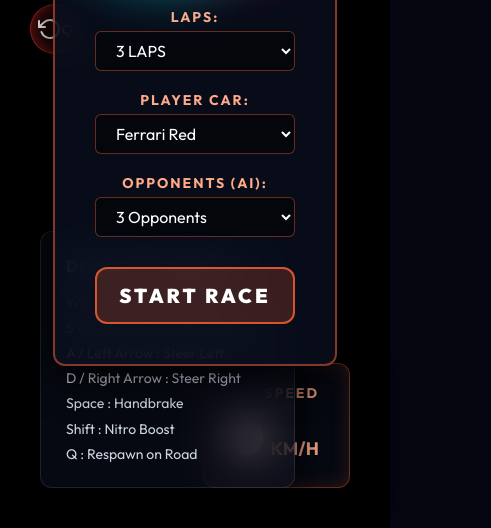
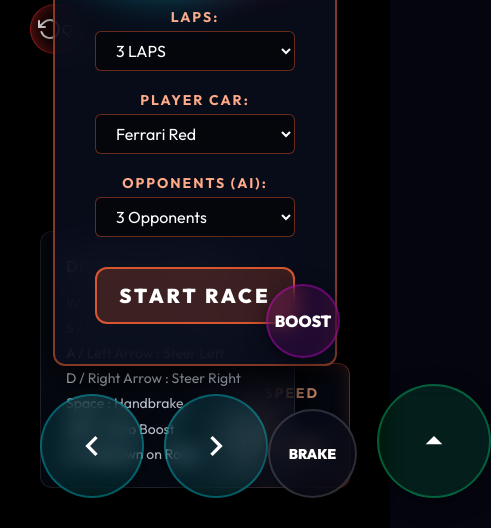
Before and after one commit to Raza023/CarRaceMultiplayer, a plain HTML site: page index.html in a window 390 px wide. Shown: the part 316-844 px from the top of the page, 491 px wide, since content can reach past the window. Drawn offline with nearby package versions, Linux system fonts and the light colour scheme; a script that the page names is missing.

Commit message:
feat: add mobile touch control overlay and event handlers for steering, gas, brake, and boost

```diff
--- a/index.html
+++ b/index.html
@@ -3,7 +3,7 @@
 
 <head>
     <meta charset="UTF-8">
-    <meta name="viewport" content="width=device-width, initial-scale=1.0">
+    <meta name="viewport" content="width=device-width, initial-scale=1.0, maximum-scale=1.0, user-scalable=no">
     <title>Photorealistic 3D Racing</title>
     <style>
         @import url('https://fonts.googleapis.com/css2?family=Outfit:wght@400;700;900&display=swap');
@@ -405,6 +405,86 @@
             background: rgba(255, 100, 50, 0.5);
             transform: scale(1.05);
         }
+
+        /* ===== MOBILE TOUCH CONTROLS ===== */
+        .touch-container {
+            position: absolute;
+            bottom: 30px;
+            left: 0;
+            width: 100%;
+            height: 220px;
+            display: flex;
+            justify-content: space-between;
+            padding: 0 40px;
+            box-sizing: border-box;
+            pointer-events: none;
+            z-index: 1000;
+        }
+
+        /* Detect touch capability via media query */
+        @media (pointer: coarse) {
+            .touch-container { display: flex; }
+            #controls-help { display: none; }
+        }
+
+        /* Fallback: hide if not touch */
+        @media (pointer: fine) {
+            .touch-container { display: none; }
+        }
+
+        .touch-group {
+            display: flex;
+            gap: 20px;
+            align-items: flex-end;
+            pointer-events: auto;
+        }
+
+        .touch-btn {
+            width: 85px;
+            height: 85px;
+            background: rgba(10, 15, 30, 0.5);
+            backdrop-filter: blur(10px);
+            -webkit-backdrop-filter: blur(10px);
+            border: 2px solid rgba(255, 255, 255, 0.15);
+            border-radius: 50%;
+            display: flex;
+            align-items: center;
+            justify-content: center;
+            color: #fff;
+            font-size: 24px;
+            font-weight: 900;
+            user-select: none;
+            -webkit-tap-highlight-color: transparent;
+            transition: all 0.1s ease;
+            box-shadow: 0 5px 20px rgba(0,0,0,0.5);
+        }
+
+        .touch-btn:active {
+            transform: scale(0.9);
+            background: rgba(255, 100, 50, 0.4);
+            border-color: #ff8800;
+            box-shadow: 0 0 30px rgba(255, 136, 0, 0.6);
+        }
+
+        .touch-btn.steering { width: 100px; height: 100px; background: rgba(0, 242, 255, 0.1); border-color: rgba(0, 242, 255, 0.3); }
+        .touch-btn.steering:active { background: rgba(0, 242, 255, 0.3); border-color: #00f2ff; box-shadow: 0 0 30px rgba(0, 242, 255, 0.6); }
+
+        .touch-btn.gas { width: 110px; height: 110px; background: rgba(0, 255, 136, 0.1); border-color: rgba(0, 255, 136, 0.3); font-size: 32px; }
+        .touch-btn.gas:active { background: rgba(0, 255, 136, 0.3); border-color: #00ff88; box-shadow: 0 0 30px rgba(0, 255, 136, 0.6); }
+
+        .touch-btn.boost {
+            position: absolute;
+            bottom: 140px;
+            right: 50px;
+            width: 70px;
+            height: 70px;
+            background: rgba(255, 0, 255, 0.1);
+            border-color: rgba(255, 0, 255, 0.3);
+            font-size: 16px;
+        }
+        .touch-btn.boost:active { background: rgba(255, 0, 255, 0.3); border-color: #ff00ff; box-shadow: 0 0 30px rgba(255, 0, 255, 0.6); }
+
+        .touch-btn svg { width: 40px; height: 40px; fill: currentColor; }
     </style>
 </head>
 
@@ -442,6 +522,27 @@
             Space : Handbrake<br>
             Shift : Nitro Boost<br>
             Q : Respawn on Road
+        </div>
+
+        <!-- NEW TOUCH CONTROLS OVERLAY -->
+        <div class="touch-container">
+            <div class="touch-group">
+                <div id="touch-left" class="touch-btn steering">
+                    <svg viewBox="0 0 24 24"><path d="M15.41 7.41L14 6l-6 6 6 6 1.41-1.41L10.83 12z"/></svg>
+                </div>
+                <div id="touch-right" class="touch-btn steering">
+                    <svg viewBox="0 0 24 24"><path d="M10 6L8.59 7.41 13.17 12l-4.58 4.59L10 18l6-6z"/></svg>
+                </div>
+            </div>
+            <div class="touch-group">
+                <div id="touch-brake" class="touch-btn brake">
+                    <span style="font-size: 14px;">BRAKE</span>
+                </div>
+                <div id="touch-gas" class="touch-btn gas">
+                    <svg viewBox="0 0 24 24"><path d="M7 14l5-5 5 5z"/></svg>
+                </div>
+            </div>
+            <div id="touch-boost" class="touch-btn boost">BOOST</div>
         </div>
 
         <!-- RACE MODE HUD -->
@@ -1528,27 +1629,47 @@
                 if (keys.hasOwnProperty(e.key)) keys[e.key] = false;
             });
 
-            // RACE AGAIN button
+            // --- TOUCH CONTROLS LOGIC ---
+            const bindTouch = (id, key) => {
+                const el = document.getElementById(id);
+                if (!el) return;
+
+                const start = (e) => { e.preventDefault(); keys[key] = true; };
+                const end = (e) => { e.preventDefault(); keys[key] = false; };
+
+                el.addEventListener('touchstart', start, { passive: false });
+                el.addEventListener('touchend', end, { passive: false });
+                el.addEventListener('touchcancel', end, { passive: false });
+            };
+
+            bindTouch('touch-left', 'a');
+            bindTouch('touch-right', 'd');
+            bindTouch('touch-gas', 'w');
+            bindTouch('touch-brake', 's');
+            bindTouch('touch-boost', 'Shift');
+
+            // --- UI BUTTONS ---
             document.getElementById('restart-race-btn').addEventListener('click', restartRace);
-
-            // START SETUP
             document.getElementById('start-btn').addEventListener('click', startGameFromSetup);
 
-            // Respawn button — unflip only (lifts car upright at current position)
             document.getElementById('respawn-btn').addEventListener('click', () => {
                 if (!carChassisBody) return;
                 const currentPos = carChassisBody.position;
                 carChassisBody.position.set(currentPos.x, 3, currentPos.z);
-
                 const euler = new THREE.Euler().setFromQuaternion(
                     new THREE.Quaternion(carChassisBody.quaternion.x, carChassisBody.quaternion.y, carChassisBody.quaternion.z, carChassisBody.quaternion.w)
                 );
                 const q = new CANNON.Quaternion();
                 q.setFromAxisAngle(new CANNON.Vec3(0, 1, 0), euler.y);
                 carChassisBody.quaternion.copy(q);
-
                 carChassisBody.velocity.set(0, 0, 0);
                 carChassisBody.angularVelocity.set(0, 0, 0);
+            });
+
+            // Force touch UI if touch is detected (fallback for media query)
+            window.addEventListener('touchstart', function onFirstTouch() {
+                document.querySelector('.touch-container').style.display = 'flex';
+                window.removeEventListener('touchstart', onFirstTouch);
             });
         }
 
```
